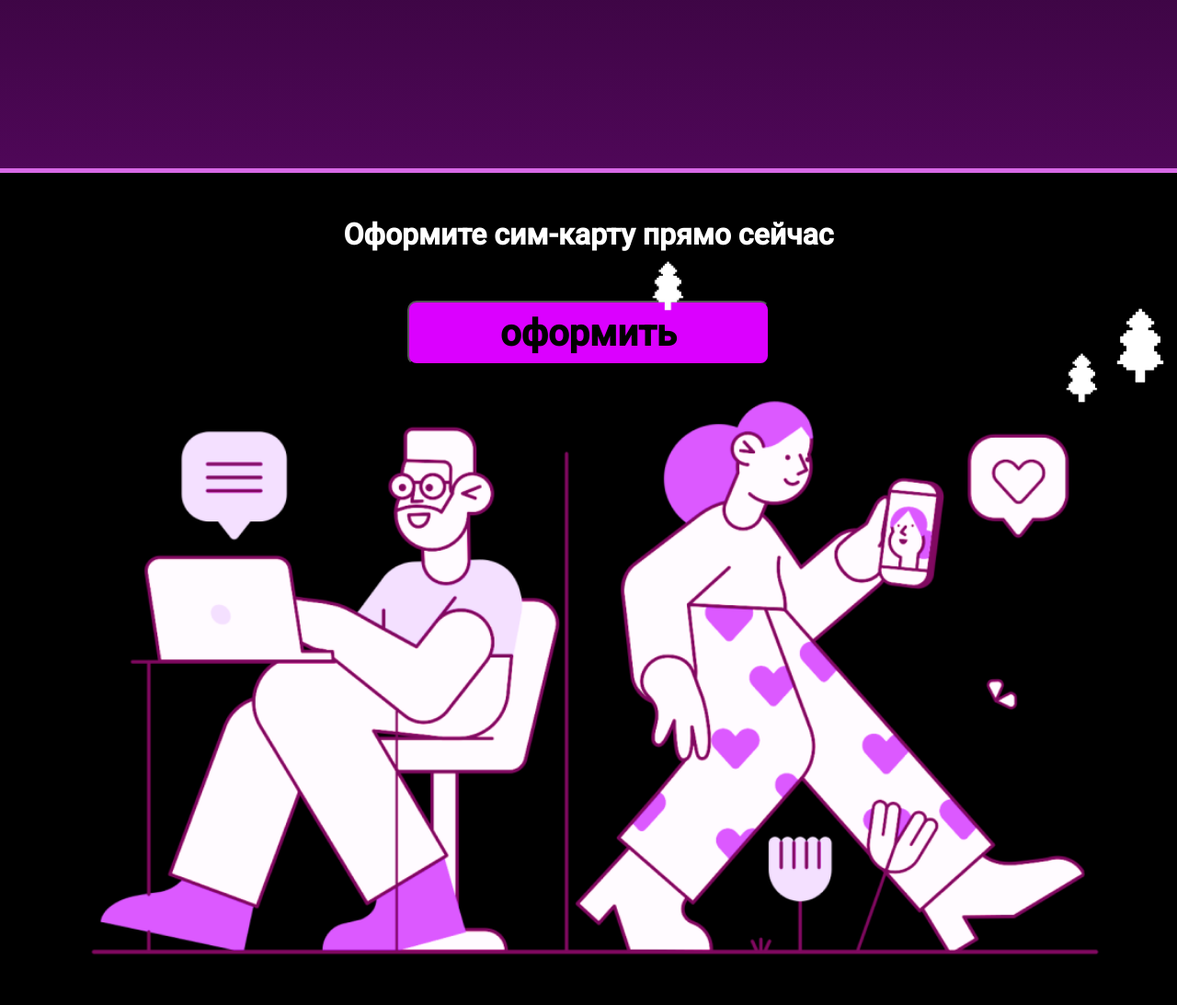
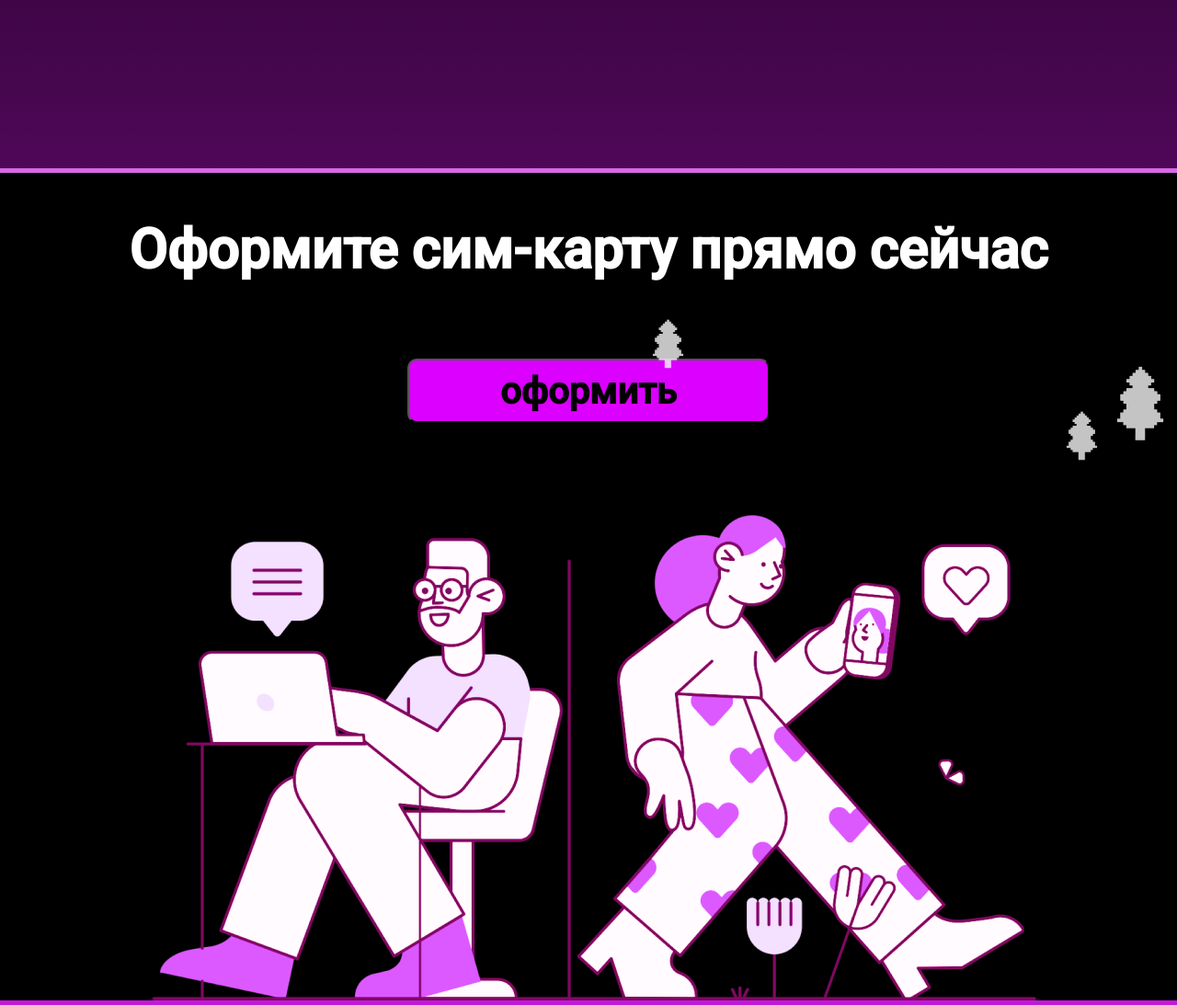
Before and after one commit to maripetrova/tele-hub, a PHP site: page /main.html in a window 1280 px wide. Shown: the part 697-1790 px from the top of the page at 92% size. Before the commit the page ends 1735 px from the top, so only its background shows below. Run offline with PHP 8.4, Linux system fonts and the light colour scheme.

Commit message:
Правка

```diff
--- a/main.html
+++ b/main.html
@@ -26,11 +26,11 @@
             <h1 class="deliveryH">Оформите сим-карту прямо сейчас</h1>
             <div class="deliveryB">
                 <button class="deliveryBtn">оформить</button>
-                <img class="deliveryI" src="imgs/tree.png">
-                <img class="deliveryIm" src="imgs/tree.png">
-                <img class="deliveryImg" src="imgs/tree.png">
+                <img class="deliveryI" src="imgs/ааааа33.png">
+                <img class="deliveryIm" src="imgs/ааааа33.png">
+                <img class="deliveryImg" src="imgs/ааааа33.png">
             </div>
-            <img class="deliveryZum" src="imgs/zumers.png">
-        </div>
+            <div class="deliveryZum">
+            </div>
 </body>
 </html>
--- a/style.css
+++ b/style.css
@@ -80,13 +80,19 @@ a {
 .delivery {
     display: flex;
     text-align: center;
+    justify-content: space-between;
     flex-direction: column;
+    border-bottom: 5px solid #C219D9;
     height: 900px;
     width: 100%;
     background-color: black;
 }
 .deliveryH {
     margin: 48px;
+    font-family: Roboto;
+    font-style: normal;
+    font-weight: bold;
+    font-size: 60px;
 }
 .deliveryB {
     width: 100%;
@@ -128,6 +134,15 @@ a {
     top: -40px;
 }
 .deliveryZum {
-    width: 1200px;
+    height: 593px;
+    width: 1054px;
+    background-position-y: 35px;
+    background-repeat: no-repeat;
+    background-image: url("imgs/zumers.png");
     margin: 0 auto;
 }
+.deliveryGerl {
+    position: absolute;
+    left: 730px;
+    top: 310px;
+}
```
Also changed, not shown: imgs/ааааа33.png (added).
